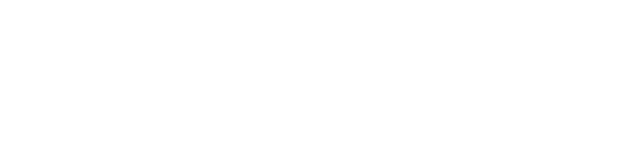
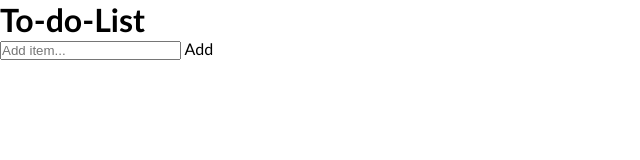
Before and after one commit to remote-webcreation/todo-list, a plain HTML site: page index.html in a window 1280 px wide. Shown: the whole page, without its empty margins (0-640 px from the left). Drawn offline with Linux system fonts and the light colour scheme.

Commit message:
added input

```diff
--- a/index.html
+++ b/index.html
@@ -3,9 +3,19 @@
 <head>
     <meta charset="UTF-8">
     <meta name="viewport" content="width=device-width, initial-scale=1.0">
+    <link rel="stylesheet" href="style.css">
     <title>Todo-List</title>
 </head>
 <body>
 
+    <div class="container">
+        <div class="header">
+            <h1>To-do-List</h1>
+            <input type="text" name="" id="input" placeholder="Add item...">
+            <span onclick="newItem();" class="btn">Add </span>
+        </div>
+    </div>
+
+    <script src="./index.js"></script>
 </body>
 </html>
--- a/style.css
+++ b/style.css
@@ -0,0 +1,10 @@
+* {
+    margin: 0;
+    padding: 0;
+    box-sizing: border-box;
+}
+
+body {
+    font-family: 'Gill Sans', 'Gill Sans MT', Calibri, 'Trebuchet MS', sans-serif;
+    justify-content: center;
+}
```
